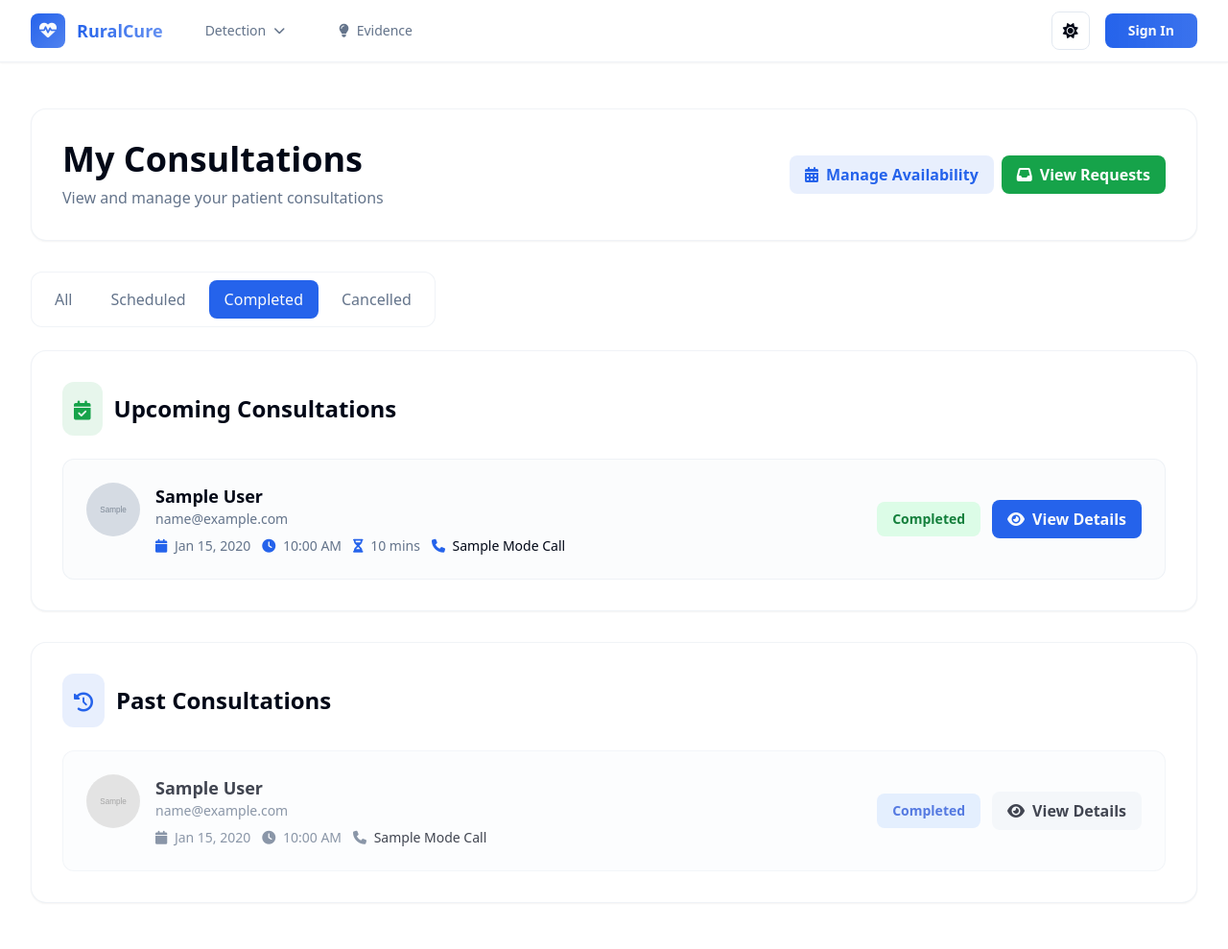
After one commit to ashleyalmeida07/Rural_care, a Django app: template authentication/templates/authentication/doctor/consultations_list.html in a window 1280 px wide. The commit adds this page. Shown: the whole page at 96% size. Run offline with Django 5.2, Linux system fonts and the light colour scheme; the template is opened without the code that fills it: most values are stand-ins (such as "Sample title", 1, 10 or a date in 2020); grey boxes marked "Sample" are stand-in pictures; some libraries are stand-ins or nearby versions.

Commit message:
Minor fixes

```diff
--- /dev/null
+++ b/authentication/templates/authentication/doctor/consultations_list.html
@@ -0,0 +1,192 @@
+{% extends 'base.html' %}
+
+{% block title %}My Consultations{% endblock %}
+
+{% block content %}
+<div class="fade-in">
+    <!-- Header -->
+    <div class="bg-card border border-border/50 rounded-2xl p-6 sm:p-8 mb-8 shadow-sm">
+        <div class="flex flex-col sm:flex-row items-start sm:items-center justify-between gap-4">
+            <div>
+                <h1 class="text-3xl sm:text-4xl font-bold text-foreground mb-2">My Consultations</h1>
+                <p class="text-muted-foreground">View and manage your patient consultations</p>
+            </div>
+            <div class="flex gap-2">
+                <a href="{% url 'doctor_manage_availability' %}" class="px-4 py-2 bg-primary/10 hover:bg-primary/20 text-primary font-semibold rounded-lg transition-all">
+                    <i class="fas fa-calendar-alt mr-2"></i>Manage Availability
+                </a>
+                <a href="{% url 'doctor_consultation_requests' %}" class="px-4 py-2 bg-green-600 hover:bg-green-700 text-white font-semibold rounded-lg transition-all">
+                    <i class="fas fa-inbox mr-2"></i>View Requests
+                </a>
+            </div>
+        </div>
+    </div>
+
+    <!-- Filter Tabs -->
+    <div class="mb-6 bg-card border border-border/50 rounded-xl p-2 inline-flex gap-2">
+        <a href="?status=" class="px-4 py-2 rounded-lg font-medium transition-all {% if not selected_status %}bg-primary text-primary-foreground{% else %}text-muted-foreground hover:bg-accent{% endif %}">
+            All
+        </a>
+        <a href="?status=scheduled" class="px-4 py-2 rounded-lg font-medium transition-all {% if selected_status == 'scheduled' %}bg-primary text-primary-foreground{% else %}text-muted-foreground hover:bg-accent{% endif %}">
+            Scheduled
+        </a>
+        <a href="?status=completed" class="px-4 py-2 rounded-lg font-medium transition-all {% if selected_status == 'completed' %}bg-primary text-primary-foreground{% else %}text-muted-foreground hover:bg-accent{% endif %}">
+            Completed
+        </a>
+        <a href="?status=cancelled" class="px-4 py-2 rounded-lg font-medium transition-all {% if selected_status == 'cancelled' %}bg-primary text-primary-foreground{% else %}text-muted-foreground hover:bg-accent{% endif %}">
+            Cancelled
+        </a>
+    </div>
+
+    <!-- Upcoming Consultations -->
+    {% if upcoming_consultations %}
+    <div class="bg-card border border-border/50 rounded-2xl p-6 sm:p-8 mb-8 shadow-sm">
+        <h2 class="text-2xl font-bold text-foreground mb-6 flex items-center gap-3">
+            <div class="bg-green-600/10 p-3 rounded-xl">
+                <i class="fas fa-calendar-check text-green-600 text-xl"></i>
+            </div>
+            Upcoming Consultations
+        </h2>
+        <div class="space-y-4">
+            {% for consultation in upcoming_consultations %}
+            <div class="bg-accent/30 border border-border/50 rounded-xl p-6 hover:shadow-md transition-all">
+                <div class="flex flex-col md:flex-row md:items-center justify-between gap-4">
+                    <div class="flex items-start gap-4 flex-1">
+                        {% if consultation.patient.profile_picture %}
+                        <img src="{{ consultation.patient.profile_picture }}" alt="{{ consultation.patient.first_name }}"
+                             class="w-14 h-14 rounded-full object-cover flex-shrink-0">
+                        {% else %}
+                        <div class="w-14 h-14 rounded-full bg-primary/20 flex items-center justify-center flex-shrink-0">
+                            <span class="text-xl font-bold text-primary">
+                                {{ consultation.patient.first_name.0 }}{{ consultation.patient.last_name.0 }}
+                            </span>
+                        </div>
+                        {% endif %}
+                        <div class="flex-1">
+                            <h3 class="font-bold text-lg text-foreground">{{ consultation.patient.first_name }} {{ consultation.patient.last_name }}</h3>
+                            <p class="text-sm text-muted-foreground">{{ consultation.patient.email }}</p>
+                            <div class="flex flex-wrap gap-3 mt-2">
+                                <span class="text-sm text-muted-foreground">
+                                    <i class="fas fa-calendar text-primary mr-1"></i>
+                                    {{ consultation.scheduled_datetime|date:"M d, Y" }}
+                                </span>
+                                <span class="text-sm text-muted-foreground">
+                                    <i class="fas fa-clock text-primary mr-1"></i>
+                                    {{ consultation.scheduled_datetime|time:"g:i A" }}
+                                </span>
+                                <span class="text-sm text-muted-foreground">
+                                    <i class="fas fa-hourglass-half text-primary mr-1"></i>
+                                    {{ consultation.duration_minutes }} mins
+                                </span>
+                                <span class="text-sm">
+                                    <i class="fas fa-{% if consultation.mode == 'video' %}video{% else %}phone{% endif %} text-primary mr-1"></i>
+                                    {{ consultation.mode|title }} Call
+                                </span>
+                            </div>
+                        </div>
+                    </div>
+                    <div class="flex flex-col sm:flex-row items-start sm:items-center gap-3">
+                        <span class="px-4 py-2 bg-green-100 dark:bg-green-900/30 text-green-700 dark:text-green-400 text-sm font-semibold rounded-lg">
+                            {{ consultation.status|title }}
+                        </span>
+                        <a href="{% url 'doctor_consultation_detail' consultation.id %}"
+                           class="px-4 py-2 bg-primary hover:bg-primary/90 text-primary-foreground font-semibold rounded-lg transition-all inline-flex items-center gap-2">
+                            <i class="fas fa-eye"></i>
+                            View Details
+                        </a>
+                    </div>
+                </div>
+            </div>
+            {% endfor %}
+        </div>
+    </div>
+    {% endif %}
+
+    <!-- Past Consultations -->
+    {% if past_consultations %}
+    <div class="bg-card border border-border/50 rounded-2xl p-6 sm:p-8 shadow-sm">
+        <h2 class="text-2xl font-bold text-foreground mb-6 flex items-center gap-3">
+            <div class="bg-blue-600/10 p-3 rounded-xl">
+                <i class="fas fa-history text-blue-600 text-xl"></i>
+            </div>
+            Past Consultations
+        </h2>
+        <div class="space-y-4">
+            {% for consultation in past_consultations %}
+            <div class="bg-accent/30 border border-border/50 rounded-xl p-6 hover:shadow-md transition-all opacity-75">
+                <div class="flex flex-col md:flex-row md:items-center justify-between gap-4">
+                    <div class="flex items-start gap-4 flex-1">
+                        {% if consultation.patient.profile_picture %}
+                        <img src="{{ consultation.patient.profile_picture }}" alt="{{ consultation.patient.first_name }}"
+                             class="w-14 h-14 rounded-full object-cover flex-shrink-0 grayscale">
+                        {% else %}
+                        <div class="w-14 h-14 rounded-full bg-muted flex items-center justify-center flex-shrink-0">
+                            <span class="text-xl font-bold text-muted-foreground">
+                                {{ consultation.patient.first_name.0 }}{{ consultation.patient.last_name.0 }}
+                            </span>
+                        </div>
+                        {% endif %}
+                        <div class="flex-1">
+                            <h3 class="font-bold text-lg text-foreground">{{ consultation.patient.first_name }} {{ consultation.patient.last_name }}</h3>
+                            <p class="text-sm text-muted-foreground">{{ consultation.patient.email }}</p>
+                            <div class="flex flex-wrap gap-3 mt-2">
+                                <span class="text-sm text-muted-foreground">
+                                    <i class="fas fa-calendar text-muted-foreground mr-1"></i>
+                                    {{ consultation.scheduled_datetime|date:"M d, Y" }}
+                                </span>
+                                <span class="text-sm text-muted-foreground">
+                                    <i class="fas fa-clock text-muted-foreground mr-1"></i>
+                                    {{ consultation.scheduled_datetime|time:"g:i A" }}
+                                </span>
+                                <span class="text-sm">
+                                    <i class="fas fa-{% if consultation.mode == 'video' %}video{% else %}phone{% endif %} text-muted-foreground mr-1"></i>
+                                    {{ consultation.mode|title }} Call
+                                </span>
+                            </div>
+                        </div>
+                    </div>
+                    <div class="flex flex-col sm:flex-row items-start sm:items-center gap-3">
+                        <span class="px-4 py-2 {% if consultation.status == 'completed' %}bg-blue-100 dark:bg-blue-900/30 text-blue-700 dark:text-blue-400{% elif consultation.status == 'cancelled' %}bg-red-100 dark:bg-red-900/30 text-red-700 dark:text-red-400{% else %}bg-gray-100 dark:bg-gray-800 text-gray-600 dark:text-gray-400{% endif %} text-sm font-semibold rounded-lg">
+                            {{ consultation.status|title }}
+                        </span>
+                        <a href="{% url 'doctor_consultation_detail' consultation.id %}"
+                           class="px-4 py-2 bg-muted hover:bg-muted/80 text-foreground font-semibold rounded-lg transition-all inline-flex items-center gap-2">
+                            <i class="fas fa-eye"></i>
+                            View Details
+                        </a>
+                    </div>
+                </div>
+            </div>
+            {% endfor %}
+        </div>
+    </div>
+    {% endif %}
+
+    <!-- No Consultations -->
+    {% if not upcoming_consultations and not past_consultations %}
+    <div class="bg-card border border-border/50 rounded-2xl p-12 text-center shadow-sm">
+        <div class="inline-flex items-center justify-center w-20 h-20 rounded-full bg-muted/50 mb-6">
+            <i class="fas fa-calendar-times text-4xl text-muted-foreground"></i>
+        </div>
+        <h3 class="text-2xl font-bold text-foreground mb-3">No Consultations Found</h3>
+        <p class="text-muted-foreground mb-8 max-w-md mx-auto">
+            {% if selected_status %}
+            No {{ selected_status }} consultations found. Try selecting a different filter.
+            {% else %}
+            You don't have any consultations yet. Check your consultation requests to schedule new appointments.
+            {% endif %}
+        </p>
+        <div class="flex flex-col sm:flex-row gap-4 justify-center">
+            <a href="{% url 'doctor_consultation_requests' %}" class="px-6 py-3 bg-primary hover:bg-primary/90 text-primary-foreground font-bold rounded-lg transition-all inline-flex items-center justify-center gap-2">
+                <i class="fas fa-inbox"></i>
+                View Requests
+            </a>
+            <a href="{% url 'doctor_dashboard' %}" class="px-6 py-3 bg-muted hover:bg-muted/80 text-foreground font-semibold rounded-lg transition-all inline-flex items-center justify-center gap-2">
+                <i class="fas fa-home"></i>
+                Back to Dashboard
+            </a>
+        </div>
+    </div>
+    {% endif %}
+</div>
+{% endblock %}
--- a/authentication/templates/authentication/doctor_dashboard.html
+++ b/authentication/templates/authentication/doctor_dashboard.html
@@ -97,7 +97,7 @@
             <div class="flex items-center justify-between">
                 <div class="flex-1">
                     <p class="text-xs sm:text-sm text-muted-foreground mb-2 font-medium">Active Cases</p>
-                    <p class="text-3xl sm:text-4xl font-bold text-foreground">0</p>
+                    <p class="text-3xl sm:text-4xl font-bold text-foreground">{{ active_cases|default:0 }}</p>
                 </div>
                 <div class="bg-purple-600/10 dark:bg-purple-500/20 p-4 rounded-xl flex-shrink-0">
                     <i class="fas fa-clipboard-list text-purple-600 dark:text-purple-400 text-2xl"></i>
--- a/patient_portal/doctor_consultation_views.py
+++ b/patient_portal/doctor_consultation_views.py
@@ -440,11 +440,11 @@ def doctor_consultations(request):
     past = consultations.filter(Q(scheduled_datetime__lt=now) | ~Q(status='scheduled'))
 
     context = {
-        'upcoming_consultations': upcoming[:10],
-        'past_consultations': past[:10],
+        'upcoming_consultations': upcoming,
+        'past_consultations': past,
         'selected_status': status,
     }
-    return render(request, 'authentication/doctor/consultations.html', context)
+    return render(request, 'authentication/doctor/consultations_list.html', context)
 
 
 @login_required
```
Also changed, not shown: authentication/views.py (+7 -0 lines), check_and_create_consultations.py (added, +97 -0 lines).
